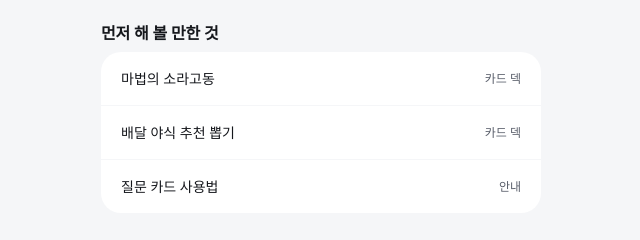
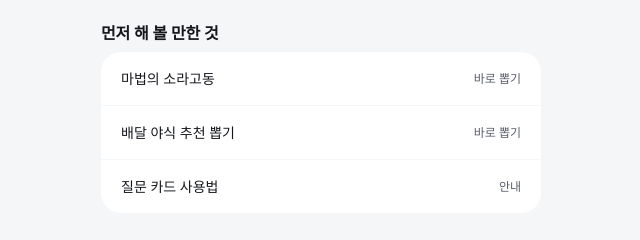
Before and after one commit to jiahnyi001/yourturn-home, a plain HTML site: page index.html in a window 1280 px wide. Shown: the part 758-998 px from the top of the page, 319-959 px from the left. Drawn offline with Linux system fonts and the light colour scheme; a web font is replaced by a local one.

Commit message:
Link the home deck shortcuts straight to the card table
The two deck links opened the deck listing page. They now open the app
with that deck already on the table.

Co-Authored-By: Claude Fable 5.2 <noreply@anthropic.com>
Claude-Session: https://claude.ai/code/session_01JGfn8KzAkfVQ2paFiFLvao

```diff
--- a/index.html
+++ b/index.html
@@ -63,8 +63,8 @@
     <section class="block">
       <h2>먼저 해 볼 만한 것</h2>
       <ul class="links">
-        <li><a href="https://cards.playyourturn.app/decks/magic-conch-shell"><span>마법의 소라고동</span><small>카드 덱</small></a></li>
-        <li><a href="https://cards.playyourturn.app/decks/late-night-food-picker"><span>배달 야식 추천 뽑기</span><small>카드 덱</small></a></li>
+        <li><a href="https://cards.playyourturn.app/?lang=ko&amp;deck=b-mwixfnqcy8o"><span>마법의 소라고동</span><small>바로 뽑기</small></a></li>
+        <li><a href="https://cards.playyourturn.app/?lang=ko&amp;deck=b-mwj8mi8x4ky"><span>배달 야식 추천 뽑기</span><small>바로 뽑기</small></a></li>
         <li><a href="https://cards.playyourturn.app/guide"><span>질문 카드 사용법</span><small>안내</small></a></li>
       </ul>
     </section>
```
